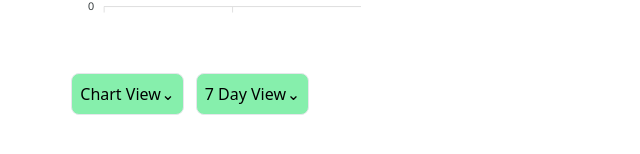
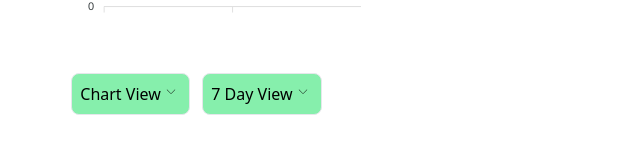
Before and after one commit to CharlesTaylor7/open-weather-dashboard, a React (Vite) app: page / in a window 1280 px wide. Shown: the part 320-474 px from the top of the page, without its empty margins (319-959 px from the left). Built offline with nearby package versions, Linux system fonts and the light colour scheme.

Commit message:
Select custom dropdown caret

```diff
--- a/src/components/Mockup.tsx
+++ b/src/components/Mockup.tsx
@@ -1,4 +1,6 @@
 import { useId } from 'react';
+//import dropdownCaret from '@/icons/dropdown-caret.svg'
+import dropdownCaret from '../../public/icons/dropdown-caret.svg'
 import TimeSeriesLineChart from '@/components/TimeSeriesLineChart';
 
 type Props = {
@@ -71,7 +73,7 @@ type DropdownProps = {
 function Dropdown(props: DropdownProps) {
   const id = useId();
   return (
-    <div className="p-2 border rounded-lg bg-green-300 ">
+    <div className="p-2 border rounded-lg bg-green-300 flex">
       <select id={id} className="appearance-none bg-green-300 ">
         {props.options.map((o, i) => (
           <option className="" key={i} selected={o === props.default}>
@@ -79,10 +81,13 @@ function Dropdown(props: DropdownProps) {
           </option>
         ))}
       </select>
-      <label htmlFor={id}>⌄</label>
+      <span className="pointer-events-none">
+        <img src={dropdownCaret} height="20" width="20"/>
+      </span>
     </div>
   );
 }
+// <label htmlFor={id}>
 
 type PillProps = {
   label: string;
```
